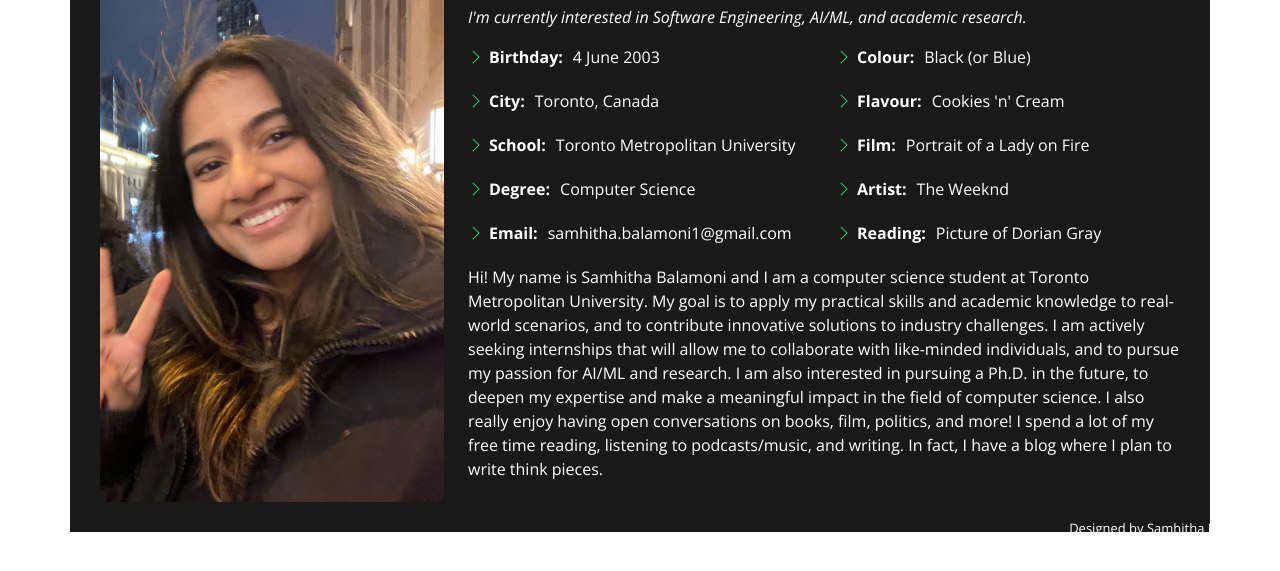
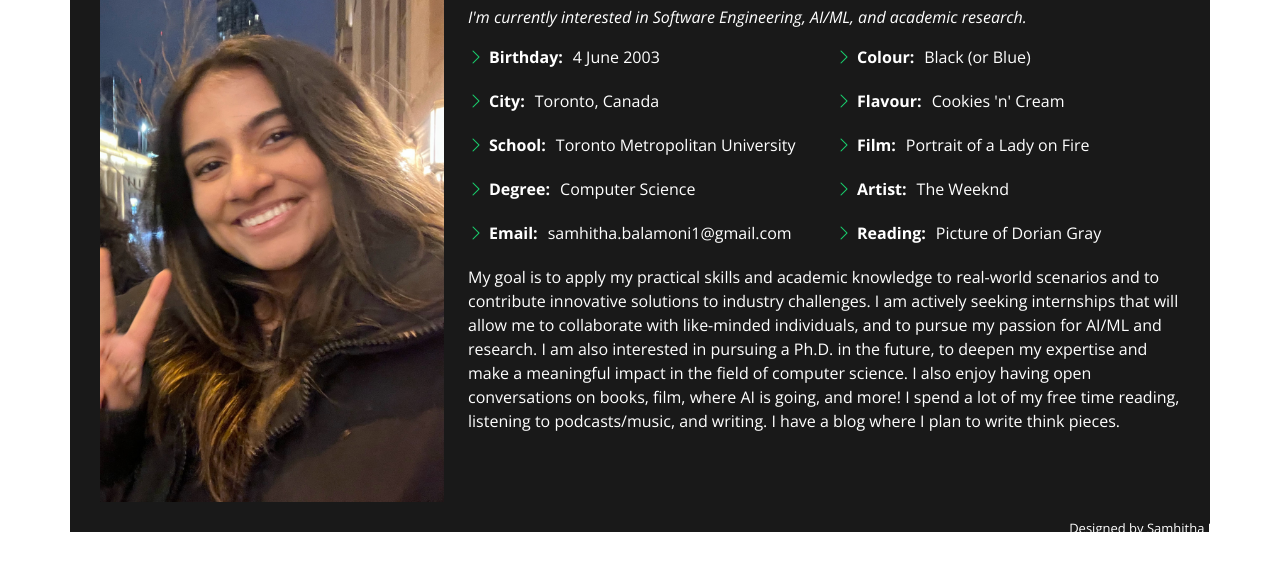
Before and after one commit to samhithabalamoni/CSPortfolio, a plain HTML site: page Personal/index.html in a window 1280 px wide. Both pictures are taken after a click on the link "About". Shown: the part 247-818 px from the top of the page. Drawn offline with nearby package versions, Linux system fonts and the light colour scheme.

Commit message:
Update index.html

```diff
--- a/Personal/index.html
+++ b/Personal/index.html
@@ -97,10 +97,9 @@
             </div>
           </div>
           <p>
-            Hi! My name is Samhitha Balamoni and I am a computer science student at Toronto Metropolitan University.
-My goal is to apply my practical skills and academic knowledge to real-world scenarios, and to contribute innovative solutions to industry challenges. I am actively seeking internships that will allow me to collaborate with like-minded individuals, and to pursue my passion for AI/ML and research. I am also interested in pursuing a Ph.D. in the future, to deepen my expertise and make a meaningful impact in the field of computer science.
-I also really enjoy having open conversations on books, film, politics, and more!
-I spend a lot of my free time reading, listening to podcasts/music, and writing. In fact, I have a blog where I plan to write think pieces.
+            My goal is to apply my practical skills and academic knowledge to real-world scenarios and to contribute innovative solutions to industry challenges. I am actively seeking internships that will allow me to collaborate with like-minded individuals, and to pursue my passion for AI/ML and research. I am also interested in pursuing a Ph.D. in the future, to deepen my expertise and make a meaningful impact in the field of computer science.
+I also enjoy having open conversations on books, film, where AI is going, and more!
+I spend a lot of my free time reading, listening to podcasts/music, and writing. I have a blog where I plan to write think pieces.
           </p>
         </div>
       </div>
```
